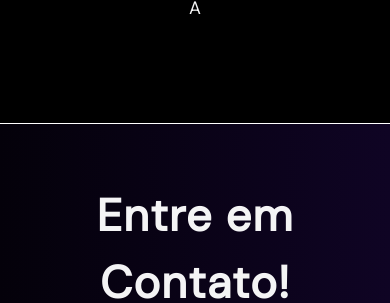
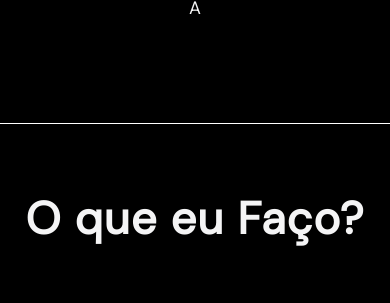
Before and after one commit to RafaelRRhocha/Portfolio-3.0, a Next.js app: page / in a window 390 px wide. Shown: the part 6257-6560 px from the top of the page. Built offline with nearby package versions, Linux system fonts and the light colour scheme.

Commit message:
fix: what i do

```diff
--- a/src/components/WhatIDo.tsx
+++ b/src/components/WhatIDo.tsx
@@ -4,9 +4,9 @@ interface WhatIDoProps {}
 
 const WhatIDo: FC<WhatIDoProps> = ({}) => {
   return (
-    <div id="whatIDo" className="hidden md:flex lg:flex xl:flex flex-col justify-center p-10 items-center w-full h-[600px] bg-black border-b-[0.5px] border-solid border-white">
-      <h1 className="text-zinc-100 text-[45px] font-semibold tracking-wide">O que eu Faço?</h1>
-      <div className="container">
+    <div id="whatIDo" className="flex flex-col justify-center p-1 md:p-10 lg:p-10 xl:p-10 items-center w-full h-[1000px] md:h-[600px] lg:h-[600px] xl:h-[600px] bg-black border-b-[0.5px] border-solid border-white">
+      <h1 className="text-zinc-100 text-[45px] font-semibold tracking-wide text-center">O que eu Faço?</h1>
+      <div className="container flex flex-col md:flex-row lg:flex-row xl:flex-row justify-center items-center gap-2 md:gap-[80px] lg:gap-[80px] xl:gap-[80px]">
           <div className="card">
               <div className="face face1">
                   <div className="content">
--- a/src/styles/whatIDo.css
+++ b/src/styles/whatIDo.css
@@ -1,10 +1,6 @@
 .container{
   width: 100%;
   position: relative;
-  display: flex;
-  justify-content: center;
-  align-items: center;
-  gap: 80px;
 }
 
 .container .card{
```
